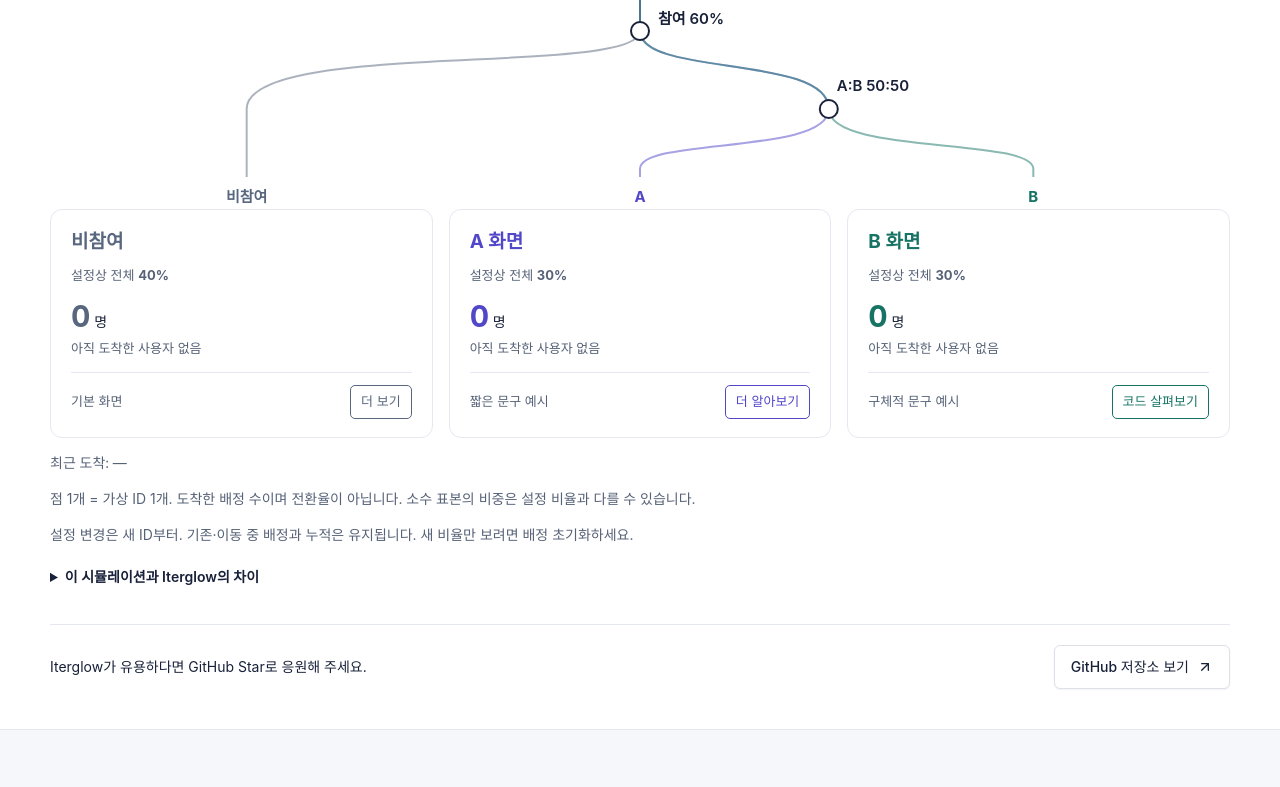
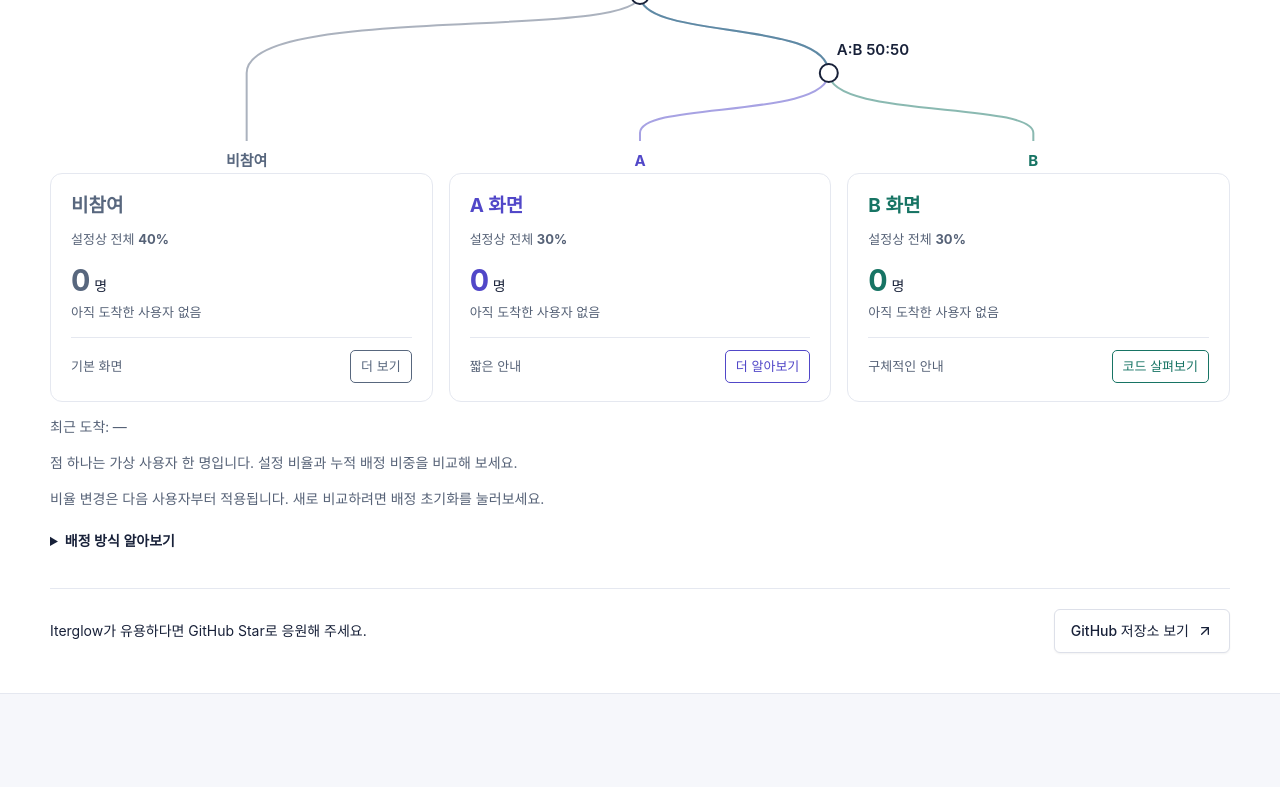
Before and after one commit to Pseudo-Lab/experiment-platform-pseudolab, a React (Vite) app: page / in a window 1280 px wide. Shown: the part 977-1764 px from the top of the page. Built offline with nearby package versions, Linux system fonts and the light colour scheme.

Commit message:
Focus demo copy on exploration and controls

```diff
--- a/src/ExperimentPreview.jsx
+++ b/src/ExperimentPreview.jsx
@@ -14,15 +14,15 @@ const copy = {
     start: '재생', pause: '일시정지', reset: '배정 초기화',
     incoming: '입장하는 가상 사용자', gate: '참여', split: 'A:B',
     names: { outside: '비참여', A: 'A 화면', B: 'B 화면' },
-    screen: { outside: '기본 화면', A: '짧은 문구 예시', B: '구체적 문구 예시' },
+    screen: { outside: '기본 화면', A: '짧은 안내', B: '구체적인 안내' },
     buttons: { outside: '더 보기', A: '더 알아보기', B: '코드 살펴보기' },
-    people: '명', target: '설정상 전체', observed: '관측된 전체 비중',
+    people: '명', target: '설정상 전체', observed: '누적 배정 비중',
     noData: '아직 도착한 사용자 없음', generated: '입장', moving: '이동 중', pending: '배정 대기', latest: '최근 도착',
     status: '재생 상태', stopped: '일시정지 중', playing: '재생 중',
     notice: '가상 ID로만 동작하는 시뮬레이션입니다. 실제 사용자·SDK·운영 API와 연결하거나 이벤트를 저장하지 않습니다.',
-    history: '설정 변경은 새 ID부터. 기존·이동 중 배정과 누적은 유지됩니다. 새 비율만 보려면 배정 초기화하세요.',
-    sample: '점 1개 = 가상 ID 1개. 도착한 배정 수이며 전환율이 아닙니다. 소수 표본의 비중은 설정 비율과 다를 수 있습니다.',
-    rulesTitle: '이 시뮬레이션과 Iterglow의 차이',
+    history: '비율 변경은 다음 사용자부터 적용됩니다. 새로 비교하려면 배정 초기화를 눌러보세요.',
+    sample: '점 하나는 가상 사용자 한 명입니다. 설정 비율과 누적 배정 비중을 비교해 보세요.',
+    rulesTitle: '배정 방식 알아보기',
     rules: '이 모형은 참여 여부와 A/B를 별도 ID 버킷으로 정하고, 같은 실행 안의 동일 ID는 첫 경로(비참여 포함)를 유지합니다. 초기화하면 기록만 지우고 설정은 유지합니다. Iterglow의 기존 실험 배정 기록 재사용을 설명하기 위한 규칙입니다. 현재 SDK v1의 Feature Flag 응답은 비율 변경 후 같은 ID라도 바뀔 수 있고, 실제 노출은 화면 표시 뒤 expose()로 기록합니다. 독립된 참여율·A:B 조절은 제품 설정을 그대로 재현한 것이 아닙니다. 현재 제품의 표본 비율 검사(SRM)는 균등 배정을 기준으로 하므로, 이 80:20 시연은 제품 분석의 유효성을 보장하지 않습니다.',
     reduced: '모션 감소 설정: 이동 애니메이션 대신 배정 수만 갱신합니다.',
     support: 'Iterglow가 유용하다면 GitHub Star로 응원해 주세요.',
@@ -36,15 +36,15 @@ const copy = {
     start: 'Play', pause: 'Pause', reset: 'Reset assignments',
     incoming: 'Virtual visitors', gate: 'Join', split: 'A:B',
     names: { outside: 'Not enrolled', A: 'Screen A', B: 'Screen B' },
-    screen: { outside: 'Default screen', A: 'Short label example', B: 'Specific label example' },
+    screen: { outside: 'Default screen', A: 'Short label', B: 'Specific label' },
     buttons: { outside: 'View', A: 'Learn more', B: 'Explore code' },
-    people: 'visitors', target: 'Target of all visitors', observed: 'Observed share of all',
+    people: 'visitors', target: 'Target of all visitors', observed: 'Cumulative share of all',
     noData: 'No arrivals yet', generated: 'Entered', moving: 'In transit', pending: 'Pending', latest: 'Latest arrival',
     status: 'Playback status', stopped: 'Paused', playing: 'Playing',
     notice: 'A simulation with synthetic IDs only. No real visitors, SDK, production API, or event storage is connected.',
-    history: 'Changes apply to new IDs only. In-flight paths and cumulative counts stay intact. Reset assignments to compare a new ratio alone.',
-    sample: 'One dot = one synthetic ID. These are arrived assignments, not conversions. Small samples can differ from target ratios.',
-    rulesTitle: 'How this model differs from Iterglow',
+    history: 'Ratio changes apply to the next visitors. Reset assignments to start a fresh comparison.',
+    sample: 'Each dot is one virtual visitor. Compare the target ratios with the cumulative assignments.',
+    rulesTitle: 'Explore how assignment works',
     rules: 'This model uses separate ID buckets for participation and A/B and retains the first path for the same ID within a run, including non-participation. Reset clears assignments and keeps settings. It illustrates reuse of legacy experiment assignment records. Current SDK v1 Feature Flag responses can change for the same ID when rollout changes; real exposures are recorded with expose() after rendering. Independent participation and A:B controls do not reproduce product settings. Current product sample-ratio checks (SRM) assume equal allocation, so this 80:20 demonstration does not validate product analysis.',
     reduced: 'Reduced motion: counts update without traveling animations.',
     support: 'If you find Iterglow useful, support it with a GitHub Star.',
@@ -170,7 +170,6 @@ export default function ExperimentPreview({ lang, repo }) {
   return <section id="experiment-preview" tabIndex={-1} className="assignment-demo">
     <div className="wrap">
       <h2>{t.title}</h2><p className="sim-intro">{t.intro}</p>
-      <p className="sim-notice">{t.notice}</p>
       <div className="sim-controls">
         <div className="sim-slider">
           <label htmlFor={`${id}-participation`}>{t.participation}<output>{participation}%</output></label>
@@ -215,7 +214,7 @@ export default function ExperimentPreview({ lang, repo }) {
       </div>
       <p className="sim-latest">{t.latest}: {view.latest ? `${view.latest.id} → ${t.names[view.latest.outcome]}` : '—'}</p>
       <p className="sim-explanation">{t.sample}</p><p className="sim-explanation">{t.history}</p>
-      <details className="sim-rules"><summary>{t.rulesTitle}</summary><p>{t.rules}</p></details>
+      <details className="sim-rules"><summary>{t.rulesTitle}</summary><p>{t.notice}</p><p>{t.rules}</p></details>
       <div className="sim-support"><p>{t.support}</p><Button asChild variant="outline"><a href={repo} target="_blank" rel="noreferrer" aria-label={t.githubLabel}>{t.github}<ArrowUpRight aria-hidden="true"/></a></Button></div>
     </div>
   </section>;
```
